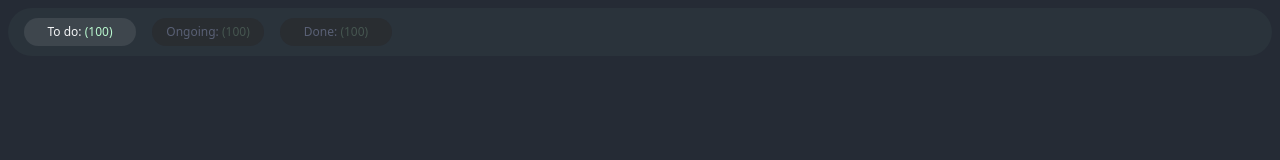
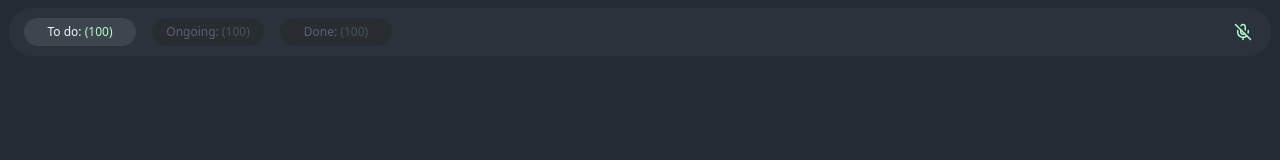
Before and after one commit to jallenmanaloto/levi, a React (Vite) app: page / in a window 1280 px wide. Shown: the top 160 px of the page. Built offline with nearby package versions, Linux system fonts and the light colour scheme.

Commit message:
feat: integrate Voice component

```diff
--- a/src/components/Header.tsx
+++ b/src/components/Header.tsx
@@ -1,9 +1,11 @@
 import TaskFilter from "./TaskFilter";
+import Voice from "./Voice";
 
 export default function Header() {
   return (
-    <div className="w-full h-12 flex background-pill rounded-full">
+    <div className="w-full h-12 flex justify-between items-center background-pill rounded-full">
       <TaskFilter />
+      <Voice />
     </div>
   )
 }
```
